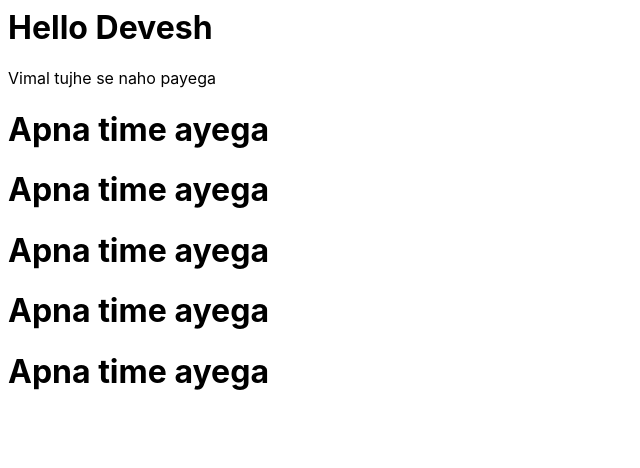
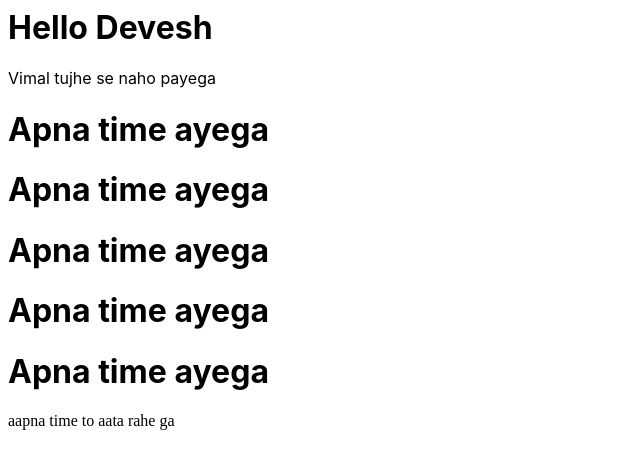
Before and after one commit to DeveshTanwar123/JS_and_React_learning, a React (Create React App) app: page / in a window 1280 px wide. Shown: the top 468 px of the page, without its empty margins (0-640 px from the left). Built offline with nearby package versions, Linux system fonts and the light colour scheme.

Commit message:
Changed readme

```diff
--- a/src/App.js
+++ b/src/App.js
@@ -11,6 +11,7 @@ export default function App() {
       <h1>Apna time ayega </h1>
       <h1>Apna time ayega </h1>
       <h1>Apna time ayega </h1>
+      <span> aapna time to aata rahe ga</span>
     </div>
   );
 }
```
Also changed, not shown: 1 other file (tests, documents, lock files or other folders).
